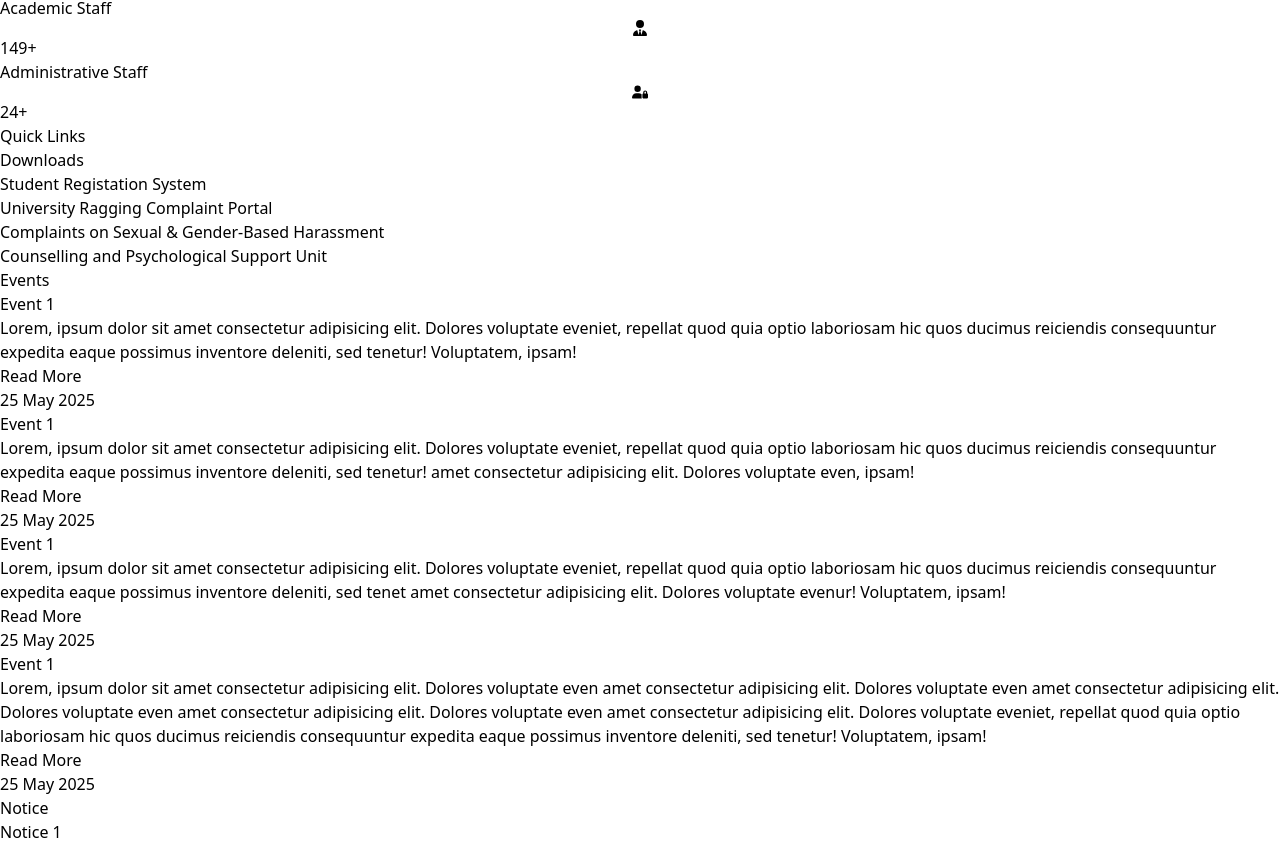
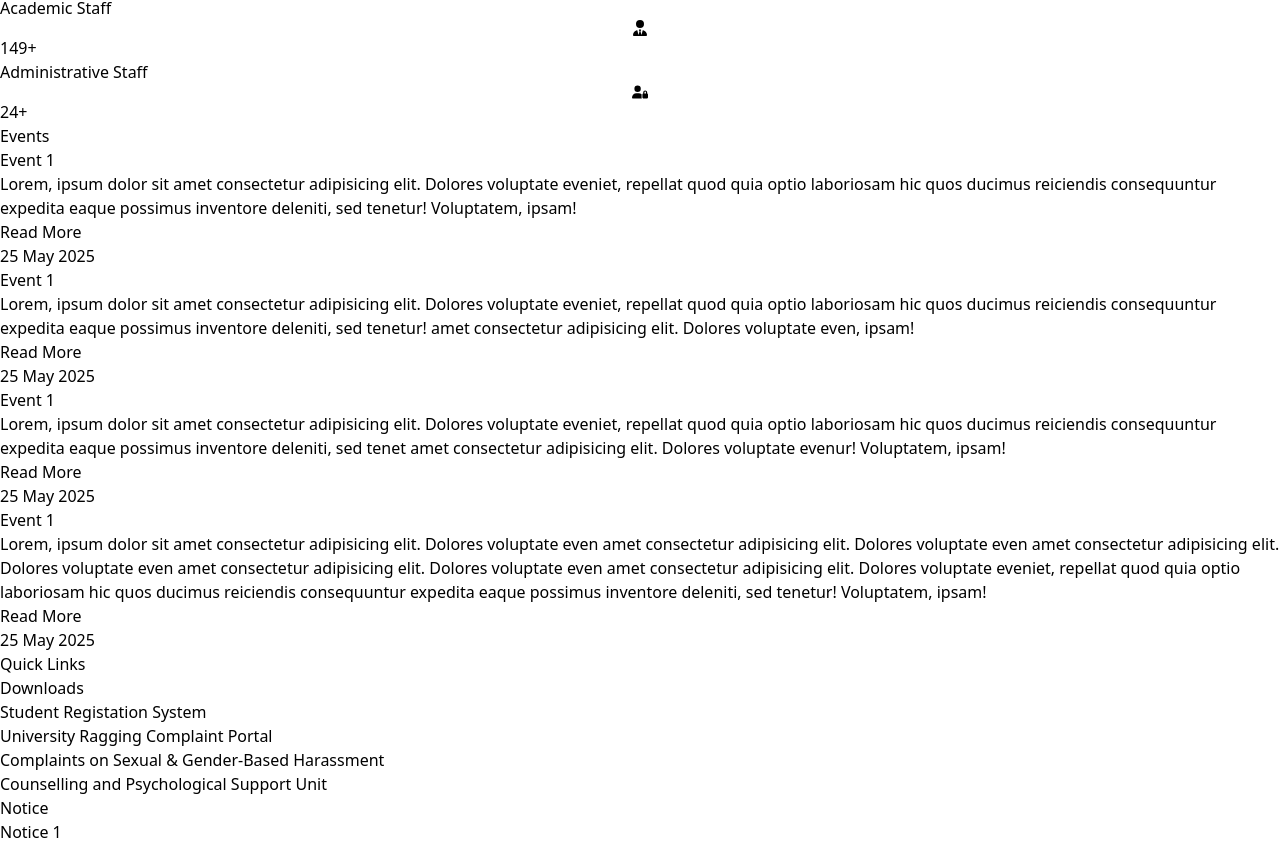
Before and after one commit to BackendExpert/UOP, a React (Vite) app: page / in a window 1280 px wide. Shown: the part 4238-5084 px from the top of the page. Built offline with nearby package versions, Linux system fonts and the light colour scheme; a web font is replaced by a local one.

Commit message:
Update AllComponent.jsx

```diff
--- a/src/pages/Events/AllComponent.jsx
+++ b/src/pages/Events/AllComponent.jsx
@@ -7,14 +7,16 @@ const AllComponent = () => {
   return (
     <div className='my-4 md:px-28 px-4 bg-gray-200 py-16'>
         <div className="md:flex">
-            <div className="md:w-1/3 md:mx-4">
-                <QuickLinks />
-            </div>
-            <div className="md:w-1/3 md:mr-2">
+            <div className="md:w-1/2 md:mx-4">
                 <Events />
             </div>
-            <div className="md:w-1/3 md:ml-2">
-                <Notice />
+            <div className="">
+                <div className="w-full md:mr-2">
+                    <QuickLinks />
+                </div>
+                <div className="w-full md:ml-2">
+                    <Notice />
+                </div>
             </div>
         </div>
     </div>
```
